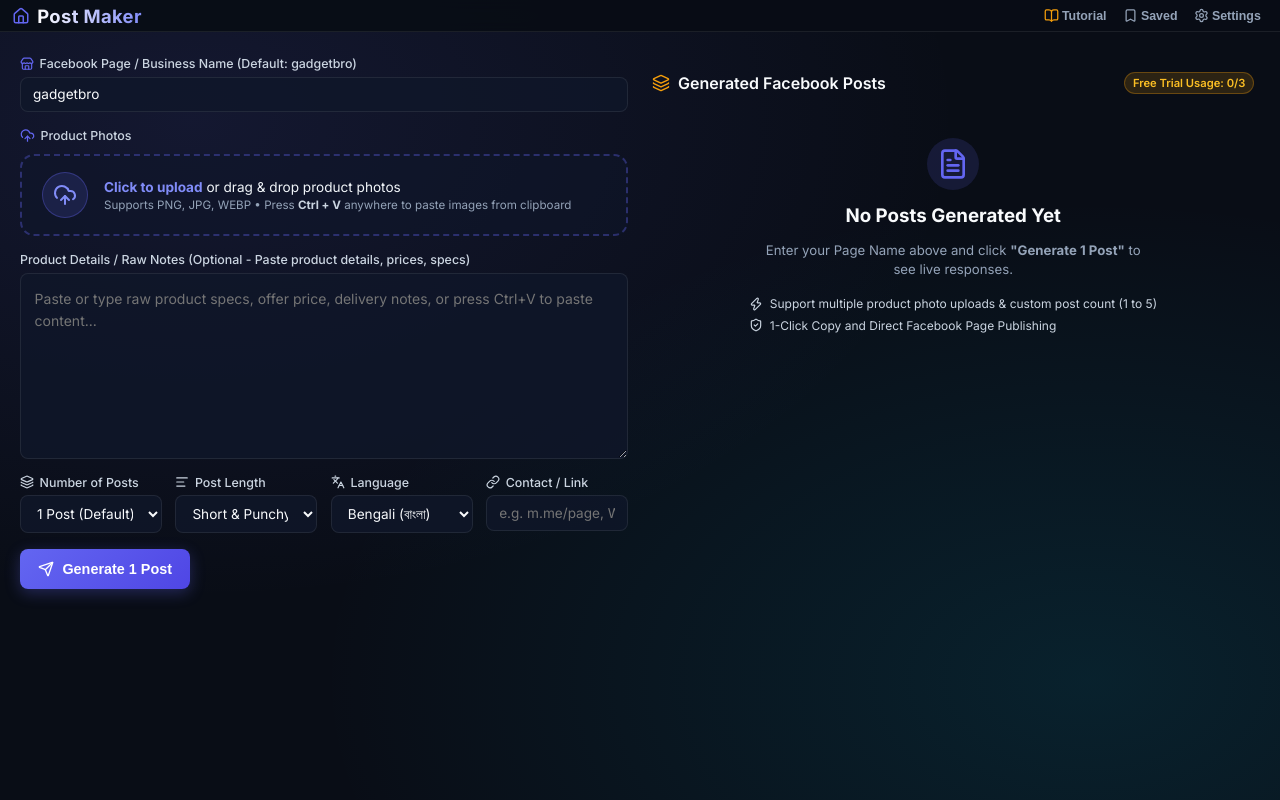
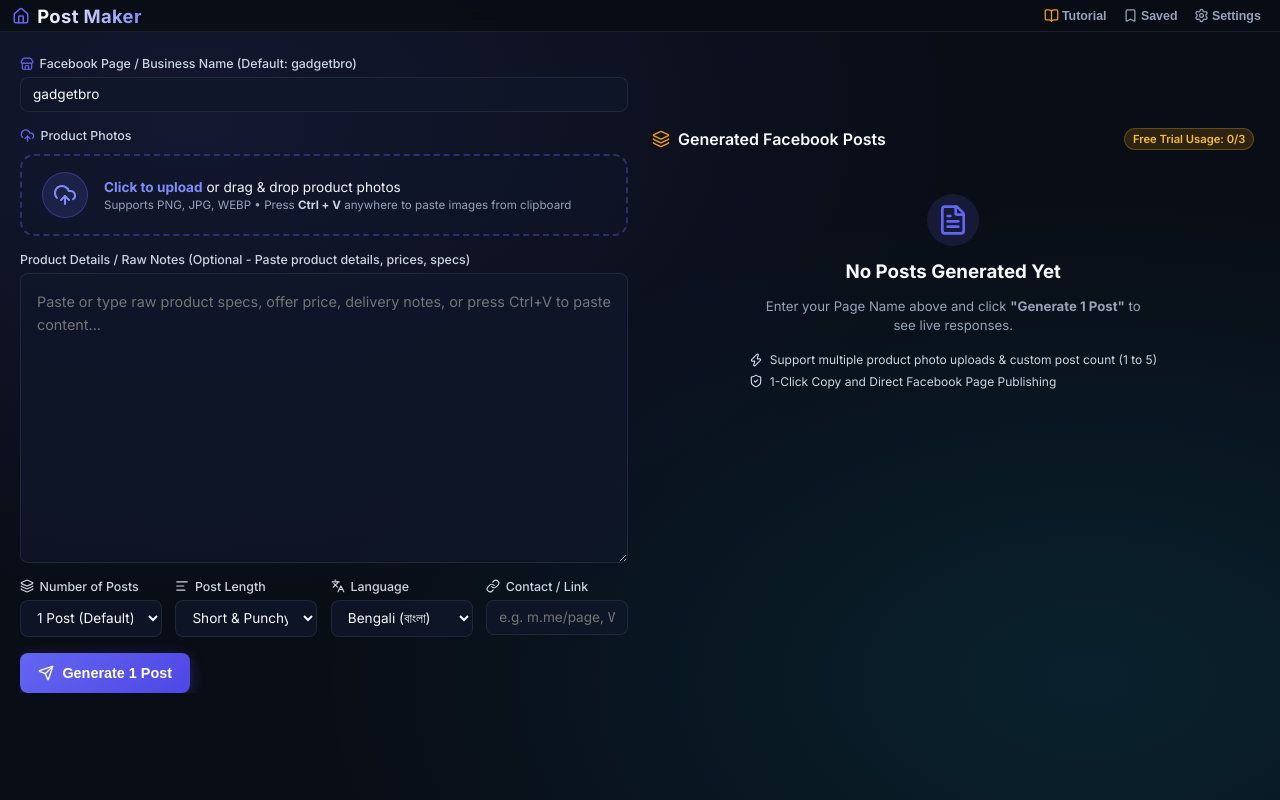
Before and after one commit to emranhossen-dev/automation, a React (Vite) app: page / in a window 1280 px wide. Built offline with nearby package versions, Linux system fonts and the light colour scheme.

Commit message:
Fix horizontal scrollbars by enforcing overflow-x hidden on root layout, increase product details input textarea height by 60% (290px/rows 12)

```diff
--- a/src/components/ProductForm.tsx
+++ b/src/components/ProductForm.tsx
@@ -252,7 +252,7 @@
           </label>
           <textarea
             className="form-textarea raw-input-textarea"
-            rows={7}
+            rows={12}
             placeholder="Paste or type raw product specs, offer price, delivery notes, or press Ctrl+V to paste content..."
             value={input.rawText}
             onChange={(e) => setInput((prev) => ({ ...prev, rawText: e.target.value }))}
--- a/src/index.css
+++ b/src/index.css
@@ -29,6 +29,15 @@
   box-sizing: border-box;
   margin: 0;
   padding: 0;
+}
+
+html, body {
+  overflow-x: hidden !important;
+  max-width: 100vw !important;
+  width: 100% !important;
+  margin: 0 !important;
+  padding: 0 !important;
+  box-sizing: border-box !important;
 }
 
 body {
@@ -44,6 +53,12 @@
 }
 
 /* Base Layout & App Container */
+#root, .app-layout, .main-container, .single-input-layout, .form-container, .results-wrapper, .fb-post-mockup, .empty-preview-card, .history-container {
+  overflow-x: hidden !important;
+  max-width: 100% !important;
+  box-sizing: border-box !important;
+}
+
 .app-layout {
   display: flex;
   flex-direction: column;
@@ -2192,13 +2207,14 @@
   color: #94a3b8;
 }
 
-/* Product Details Textarea Size Enhancement */
+/* Product Details Textarea Size Enhancement (60% Larger) */
 .raw-input-textarea {
-  min-height: 180px;
-  font-size: 0.875rem;
-  line-height: 1.6;
-  padding: 0.85rem;
-  resize: vertical;
+  min-height: 290px !important;
+  height: 290px !important;
+  font-size: 0.9rem !important;
+  line-height: 1.6 !important;
+  padding: 1rem !important;
+  resize: vertical !important;
 }
 
 /* Tutorial Responsive Mobile Optimizations */
```
